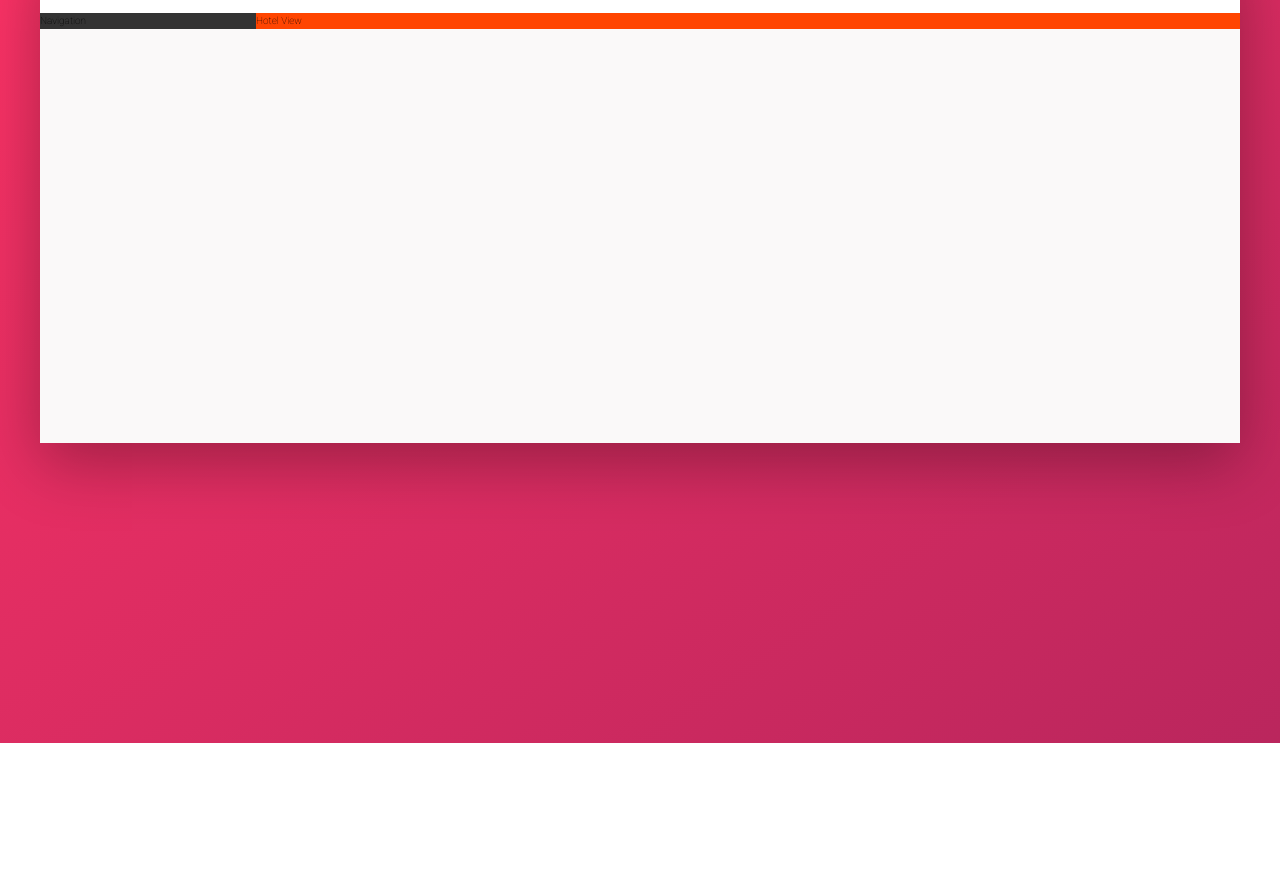
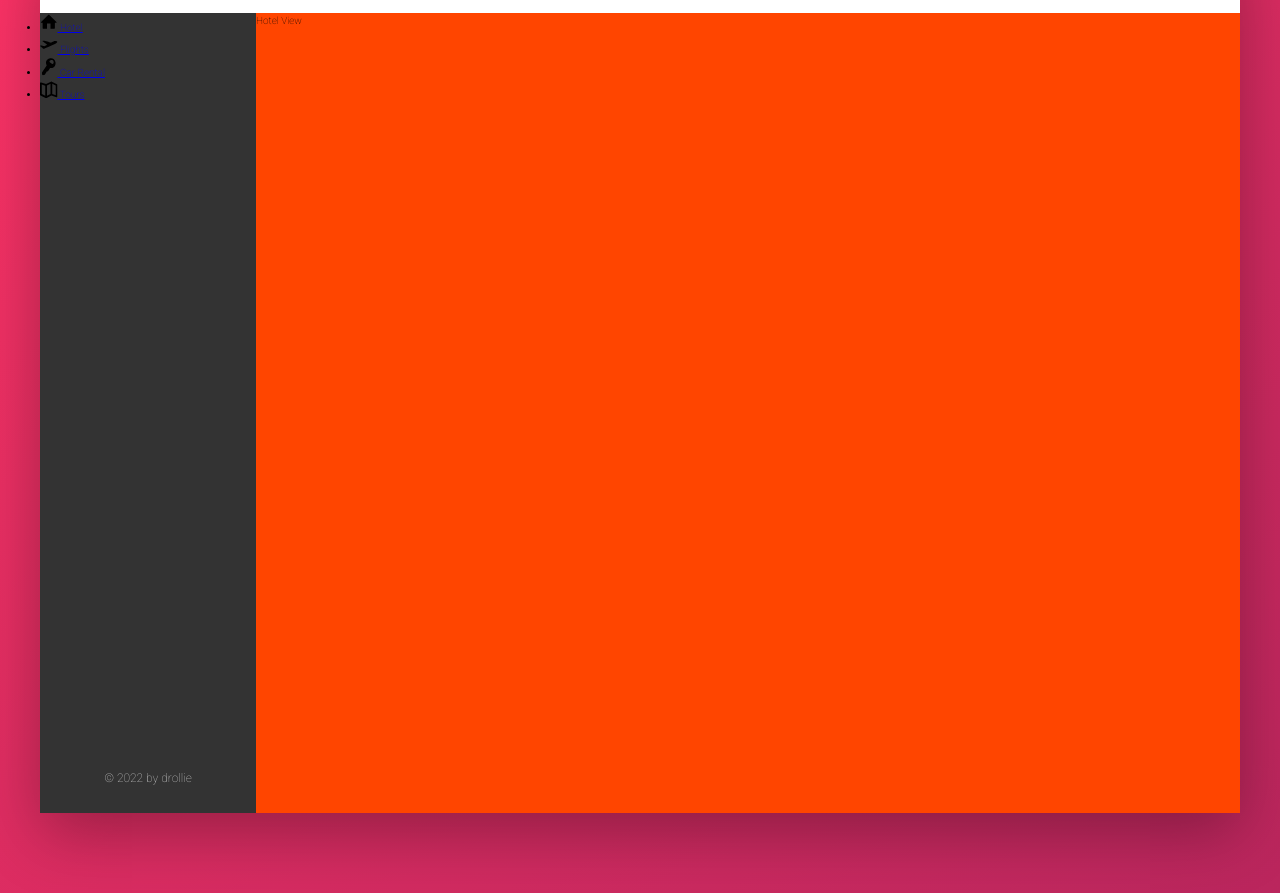
Before and after one commit to driesdriesdries/trillo, a website: page index.html in a window 1280 px wide. Shown: the part 137-1030 px from the top of the page. Before the commit the page ends 880 px from the top, so only its background shows below. Drawn offline with Linux system fonts and the light colour scheme.

Commit message:
lesson 78

```diff
--- a/index.html
+++ b/index.html
@@ -42,7 +42,45 @@
         </header>
         <div class="content">
             <nav class="sidebar">
-                Navigation
+                <ul class="side-nav">
+                    <li class="side-nav__item">
+                        <a href="#" class="side-nav__link">
+                            <svg class="side-nav__icon">
+                                <use xlink:href="img/sprite.svg#icon-home"></use>
+                            </svg>
+                            <span>Hotel</span>
+                        </a>
+                    </li>
+                    <li class="side-nav__item">
+                        <a href="#" class="side-nav__link">
+                            <svg class="side-nav__icon">
+                                <use xlink:href="img/sprite.svg#icon-aircraft-take-off"></use>
+                            </svg>
+                            <span>Flights</span>
+                        </a>
+                    </li>
+                    <li class="side-nav__item">
+                        <a href="#" class="side-nav__link">
+                            <svg class="side-nav__icon">
+                                <use xlink:href="img/sprite.svg#icon-key"></use>
+                            </svg>
+                            <span>Car Rental</span>
+                        </a>
+                    </li>
+                    <li class="side-nav__item">
+                        <a href="#" class="side-nav__link">
+                            <svg class="side-nav__icon">
+                                <use xlink:href="img/sprite.svg#icon-map"></use>
+                            </svg>
+                            <span>Tours</span>
+                        </a>
+                    </li>
+                </ul>
+
+                <div class="legal">
+                    &copy; 2022 by drollie
+                </div>
+
             </nav>
             <main class="hotel-view">
                 Hotel View
--- a/sass/_components.scss
+++ b/sass/_components.scss
@@ -99,15 +99,33 @@
         justify-content: center;
         align-items: center;
     }
-    &__user{
 
-    }
     &__user-photo {
         height: 3.75rem;
         border-radius: 50%;
         margin-right: 1rem;
     }
-    &__user-name{
+
+}
+
+//SIDE NAV
+.side-nav {
+    &__item {
 
     }
+    &__link {
+
+    }
+    &__icon {
+        width: 1.75rem;
+        height: 1.75rem;
+    }
 }
+
+//Legal Text
+.legal {
+    font-size: 1.2rem;
+    text-align: center;
+    padding: 2.5rem;
+    color: var(--color-grey-light-4);
+}
--- a/sass/_layout.scss
+++ b/sass/_layout.scss
@@ -21,9 +21,13 @@
 .sidebar {
     background-color: var(--color-grey-dark-1);
     flex: 0 0 18%;
+    display: flex;
+    flex-direction: column;
+    justify-content: space-between;
 }
 .hotel-view {
     background-color: white;
     background-color: orangered;
     flex:1;
+    height: 80rem;
 }
```
Also changed, not shown: css/style.css.
